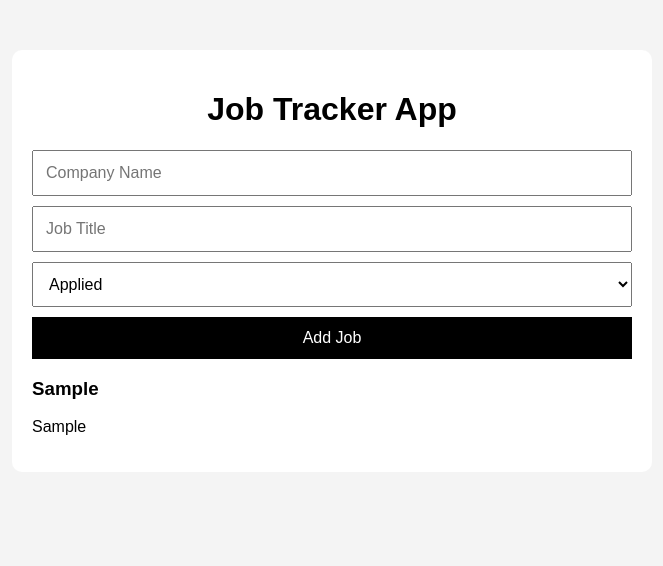
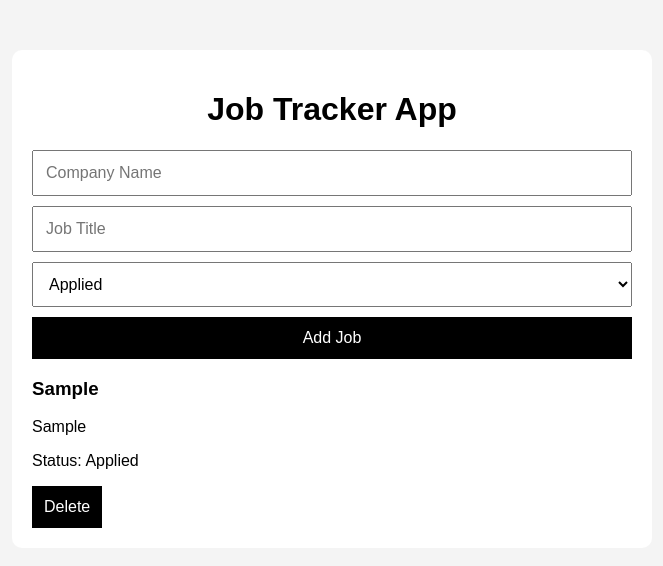
Before and after one commit to klvnclay27/job-tracker-app, a React (Vite) app: page / in a window 1280 px wide. Both pictures are taken after typing "Sample", "Sample" into the empty fields and a click on the button "Add Job". Shown: the top 566 px of the page, without its empty margins (308-971 px from the left). Built offline with nearby package versions, Linux system fonts and the light colour scheme.

Commit message:
Added Delete Button and connected for inputs and status dropdown

```diff
--- a/src/App.jsx
+++ b/src/App.jsx
@@ -15,6 +15,10 @@ function App() {
   }, [jobs]);
 
   const handleAddJob = () => {
+    if (company.trim() === "" || title.trim() === "") {
+      alert("Please enter a company and job title");
+      return;
+    }
     const newJob = {
       company: company,
       title: title,
@@ -27,6 +31,15 @@ function App() {
     setTitle("");
     setStatus("Applied");
   };
+
+  const handleDeleteJob = (indexToDelete) => {
+    const updateJobs = jobs.filter((job, index) => {
+      return index !== indexToDelete;
+    });
+
+    setJobs(updateJobs);
+  };
+
   return (
     <div className="app">
       <h1>Job Tracker App</h1>
@@ -46,7 +59,7 @@ function App() {
           onChange={(e) => setTitle(e.target.value)}
         />
 
-        <select>
+        <select value={status} onChange={(e) => setStatus(e.target.value)}>
           <option>Applied</option>
           <option>Interview</option>
           <option>Rejected</option>
@@ -61,6 +74,10 @@ function App() {
             <h3>{job.company}</h3>
 
             <p>{job.title}</p>
+
+            <p>Status: {job.status}</p>
+
+            <button onClick={() => handleDeleteJob(index)}>Delete</button>
           </div>
         ))}
       </div>
```
